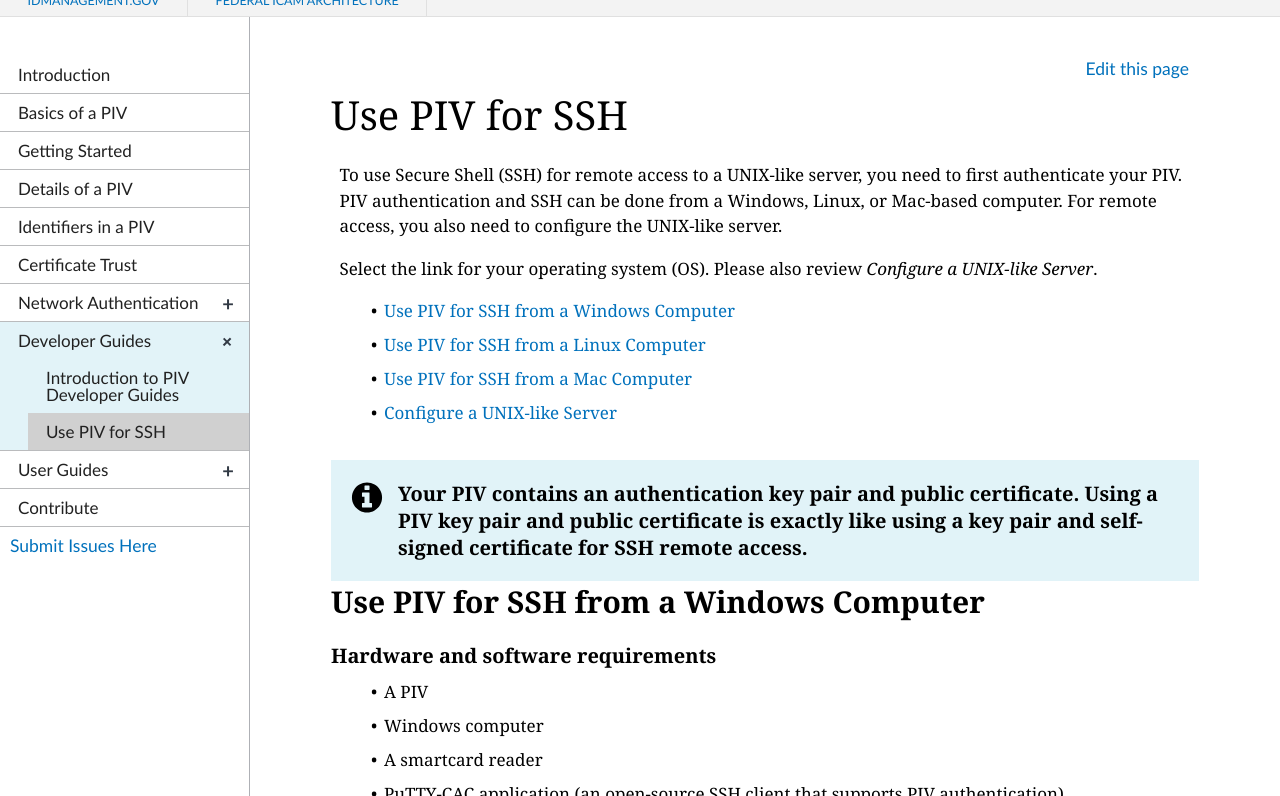
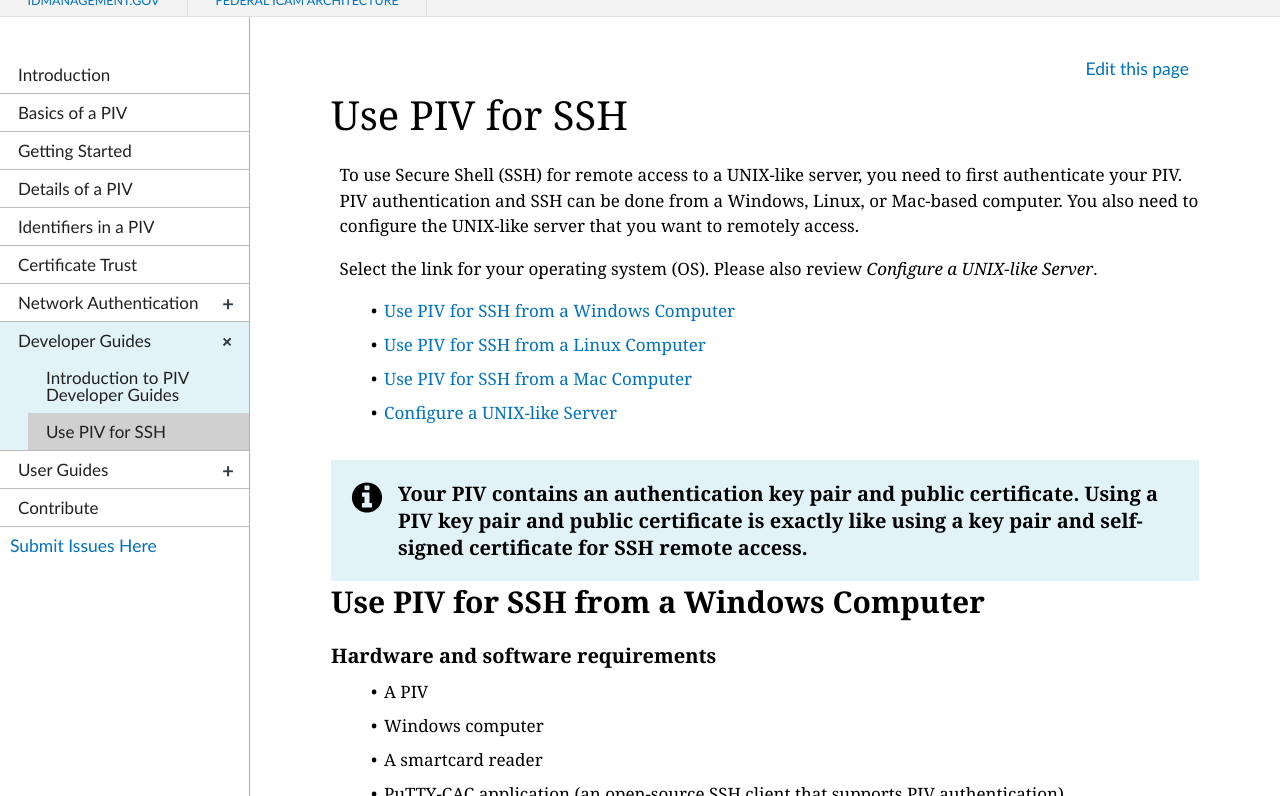
Before and after one commit to GSA/piv-guides, a Jekyll site: the page built from _devconfig/ssh.md, in a window 1280 px wide and 900 px high, cut to the strip 104-900 px from the top of the window. Built offline with Jekyll 4.4.1, drawn with Linux system fonts in a browser that asks for light colours; nearby versions of some CDN libraries.

Commit message:
Update ssh.md

```diff
--- a/_devconfig/ssh.md
+++ b/_devconfig/ssh.md
@@ -5,7 +5,7 @@ permalink: /devconfig/ssh
 collection: devconfig
 ---
 
-To use Secure Shell (SSH) for remote access to a UNIX-like server, you need to first authenticate your PIV. PIV authentication and SSH can be done from a Windows, Linux, or Mac-based computer. For remote access, you also need to configure the UNIX-like server.
+To use Secure Shell (SSH) for remote access to a UNIX-like server, you need to first authenticate your PIV. PIV authentication and SSH can be done from a Windows, Linux, or Mac-based computer. You also need to configure the UNIX-like server that you want to remotely access.
 
 Select the link for your operating system (OS). Please also review _Configure a UNIX-like Server_.
 
```
